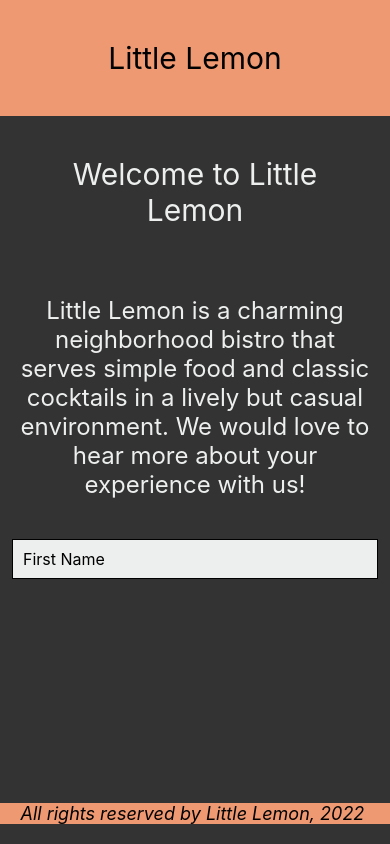
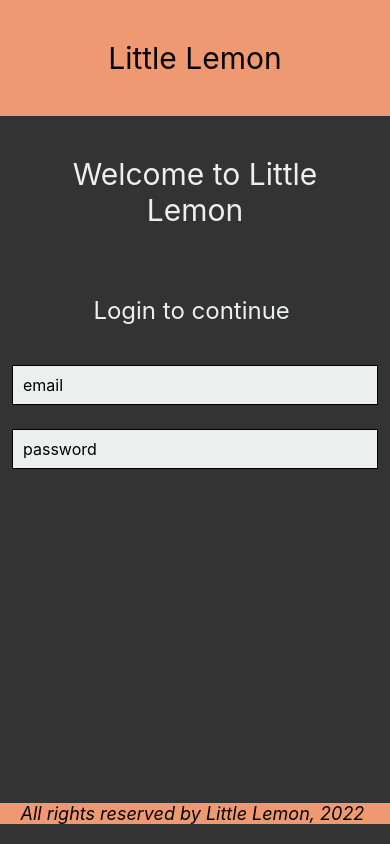
Before and after one commit to JuanTous/SampleProject, a React Native app: screen / in a window 390 px wide. Built offline with nearby package versions, Linux system fonts and the light colour scheme.

Commit message:
Add keyboard types

```diff
--- a/App.js
+++ b/App.js
@@ -3,15 +3,14 @@
 
 import LittleLemonHeader from './components/LittleLemonHeader';
 import LittleLemonFooter from './components/LittleLemonFooter';
-import MenuItems from './components/MenuItems';
-import WelcomeScreen from './WelcomeScreen';
+import LoginScreen from './components/LoginScreen';
 
 export default function App() {
   return (
     <>
       <View style={styles.container}>
         <LittleLemonHeader />
-        <WelcomeScreen />
+        <LoginScreen />
       </View>
       <View style={styles.footerContainer}>
         <LittleLemonFooter />
--- /dev/null
+++ b/components/LoginScreen.js
@@ -0,0 +1,57 @@
+import React, { useState } from 'react';
+import { ScrollView, Text, StyleSheet, TextInput } from 'react-native';
+
+export default function LoginScreen() {
+  const [email, onChangeEmail] = useState('');
+  const [password, onChangePassword] = useState('');
+
+  return (
+    <ScrollView style={styles.container}>
+      <Text style={styles.headerText}>Welcome to Little Lemon</Text>
+      <Text style={styles.regularText}>Login to continue </Text>
+      <TextInput
+        style={styles.inputBox}
+        value={email}
+        onChangeText={onChangeEmail}
+        placeholder={'email'}
+        keyboardType={'email-address'}
+      />
+      <TextInput
+        style={styles.inputBox}
+        value={password}
+        onChangeText={onChangePassword}
+        placeholder={'password'}
+        keyboardType={'default'}
+        secureTextEntry={true}
+      />
+    </ScrollView>
+  );
+}
+
+const styles = StyleSheet.create({
+  container: {
+    flex: 1,
+  },
+  headerText: {
+    padding: 40,
+    fontSize: 30,
+    color: '#EDEFEE',
+    textAlign: 'center',
+  },
+  regularText: {
+    fontSize: 24,
+    padding: 20,
+    marginVertical: 8,
+    color: '#EDEFEE',
+    textAlign: 'center',
+  },
+  inputBox: {
+    height: 40,
+    margin: 12,
+    borderWidth: 1,
+    padding: 10,
+    fontSize: 16,
+    borderColor: 'EDEFEE',
+    backgroundColor: '#EDEFEE',
+  },
+});
```
